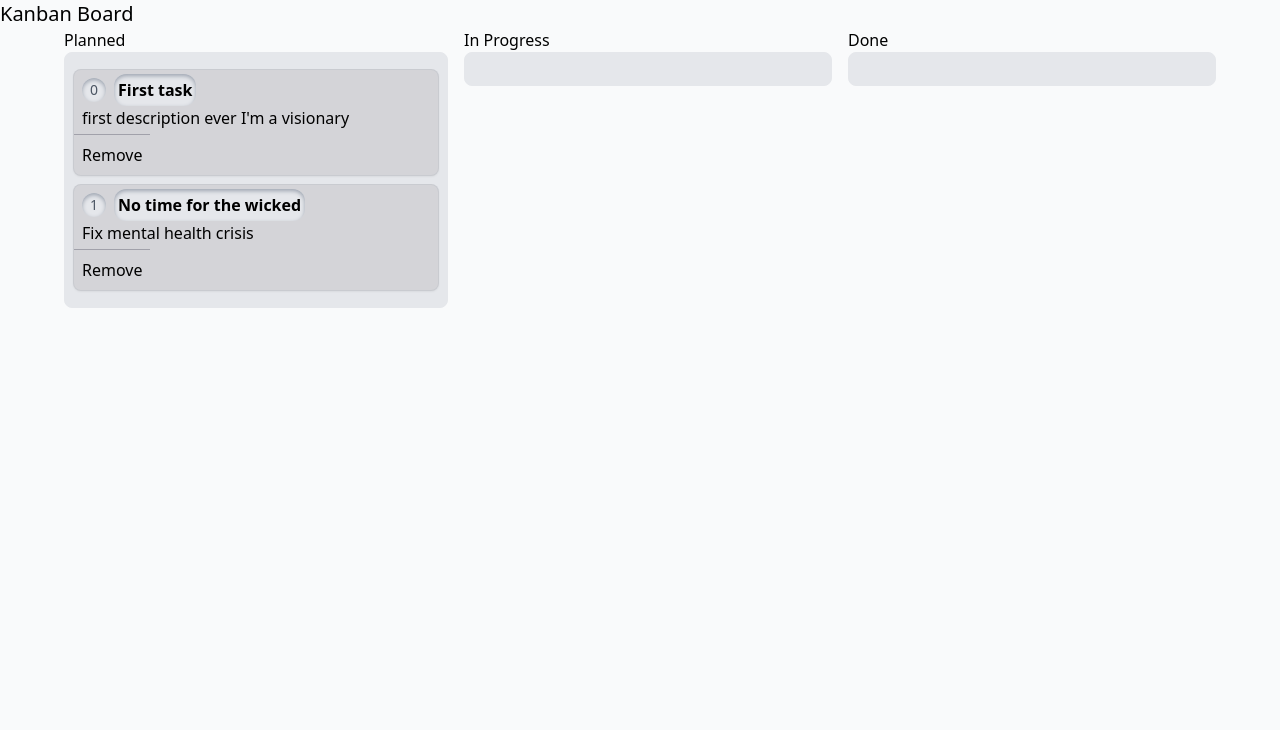
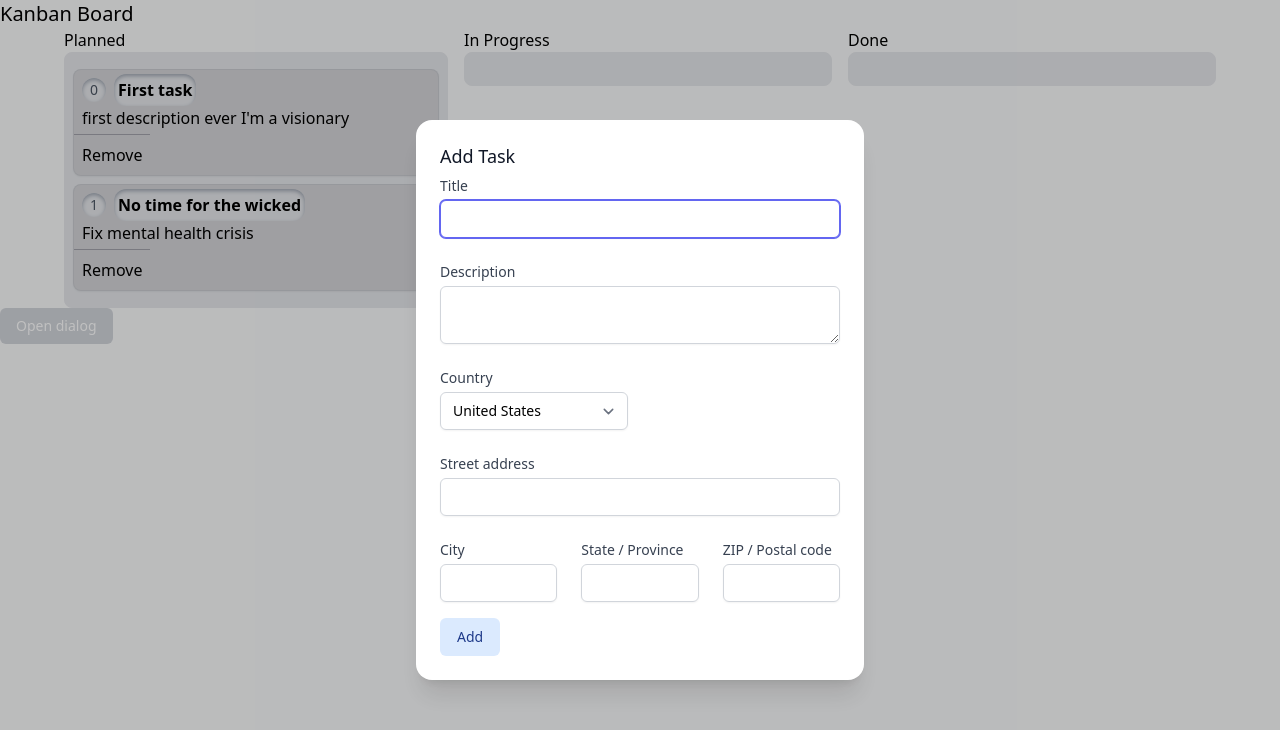
Before and after one commit to vlaier/Kanban-Boards, a Next.js app: page / in a window 1280 px wide. Shown: the top 730 px of the page. Built offline with nearby package versions, Linux system fonts and the light colour scheme.

Commit message:
feat: add popup window with add task form

```diff
--- a/package.json
+++ b/package.json
@@ -18,6 +18,7 @@
   "dependencies": {
     "@dnd-kit/core": "^6.0.7",
     "@dnd-kit/sortable": "^7.0.2",
+    "@headlessui/react": "^1.7.11",
     "@heroicons/react": "^2.0.15",
     "@next/font": "13.1.6",
     "@types/node": "18.13.0",
@@ -29,7 +30,9 @@
     "next": "13.1.6",
     "react": "18.2.0",
     "react-dom": "18.2.0",
-    "typescript": "4.9.5"
+    "react-hook-form": "^7.43.1",
+    "typescript": "4.9.5",
+    "uuid": "^9.0.0"
   },
   "devDependencies": {
     "@commitlint/cli": "^17.4.3",
--- a/src/components/board/card/Task.mocks.ts
+++ b/src/components/board/card/Task.mocks.ts
@@ -3,7 +3,7 @@ const base: KanbanCard = {
   id: '0',
   title: 'First task',
   description: " first description ever I'm a visionary",
-  progress: 'toDo',
+  category: 'toDo',
   blockedTasks: [],
   isPriority: false,
   tags: [],
--- /dev/null
+++ b/src/components/board/form/TaskForm.tsx
@@ -0,0 +1,210 @@
+import { Dialog, Transition } from '@headlessui/react';
+import { Fragment, useState } from 'react';
+import { useForm } from 'react-hook-form';
+import { KanbanCardLite } from '..';
+import { useTasks, useTasksDispatch } from '../BoardContext';
+export const TaskFormModal = () => {
+  const [isOpen, setIsOpen] = useState(true);
+
+  function closeModal() {
+    setIsOpen(false);
+  }
+
+  function openModal() {
+    setIsOpen(true);
+  }
+
+  return (
+    <>
+      <div className="">
+        <button
+          type="button"
+          onClick={openModal}
+          className="rounded-md bg-gray-300 px-4 py-2 text-sm font-medium text-white hover:bg-opacity-30 focus:outline-none focus-visible:ring-2 focus-visible:ring-white focus-visible:ring-opacity-75"
+        >
+          Open dialog
+        </button>
+      </div>
+
+      <Transition appear show={isOpen} as={Fragment}>
+        <Dialog as="div" className="relative z-10" onClose={closeModal}>
+          <Transition.Child
+            as={Fragment}
+            enter="ease-out duration-300"
+            enterFrom="opacity-0"
+            enterTo="opacity-100"
+            leave="ease-in duration-200"
+            leaveFrom="opacity-100"
+            leaveTo="opacity-0"
+          >
+            <div className="fixed inset-0 bg-black bg-opacity-25" />
+          </Transition.Child>
+
+          <div className="fixed inset-0 overflow-y-auto">
+            <div className="flex min-h-full items-center justify-center p-4 text-center">
+              <Transition.Child
+                as={Fragment}
+                enter="ease-out duration-300"
+                enterFrom="opacity-0 scale-95"
+                enterTo="opacity-100 scale-100"
+                leave="ease-in duration-200"
+                leaveFrom="opacity-100 scale-100"
+                leaveTo="opacity-0 scale-95"
+              >
+                <Dialog.Panel className="w-full max-w-md transform overflow-hidden rounded-2xl bg-white p-6 text-left align-middle shadow-xl transition-all">
+                  <Dialog.Title
+                    as="h3"
+                    className="text-lg font-medium leading-6 text-gray-900"
+                  >
+                    Add Task
+                  </Dialog.Title>
+                  <div className="mt-2">
+                    <TaskForm id="test" />
+                  </div>
+
+                  <div className="mt-4">
+                    <button
+                      type="button"
+                      className="inline-flex justify-center rounded-md border border-transparent bg-blue-100 px-4 py-2 text-sm font-medium text-blue-900 hover:bg-blue-200 focus:outline-none focus-visible:ring-2 focus-visible:ring-blue-500 focus-visible:ring-offset-2"
+                      onClick={closeModal}
+                    >
+                      Add
+                    </button>
+                  </div>
+                </Dialog.Panel>
+              </Transition.Child>
+            </div>
+          </div>
+        </Dialog>
+      </Transition>
+    </>
+  );
+};
+
+export const TaskForm: React.FC<{ id: string }> = ({ id }) => {
+  const tasks = useTasks();
+  const dispatch = useTasksDispatch();
+  const {
+    register,
+    setValue,
+    handleSubmit,
+    formState: { errors },
+  } = useForm<KanbanCardLite>();
+  return (
+    <form className="grid grid-cols-6 gap-6">
+      <div className="col-span-6 ">
+        <label
+          htmlFor="title"
+          className="block text-sm font-medium text-gray-700"
+        >
+          Title
+        </label>
+        <input
+          type="text"
+          id="title"
+          autoComplete="given-title"
+          className="mt-1 block w-full rounded-md border-gray-300 shadow-sm focus:border-indigo-500 focus:ring-indigo-500 sm:text-sm"
+          {...register('title')}
+        />
+      </div>
+
+      <div className="col-span-6">
+        <label
+          htmlFor="description"
+          className="block text-sm font-medium text-gray-700"
+        >
+          Description
+        </label>
+        <textarea
+          {...register('description')}
+          id="description"
+          autoComplete="given-description"
+          className="mt-1 block w-full rounded-md border-gray-300 shadow-sm focus:border-indigo-500 focus:ring-indigo-500 sm:text-sm "
+        />
+      </div>
+
+      <div className="col-span-6 sm:col-span-3">
+        <label
+          htmlFor="country"
+          className="block text-sm font-medium text-gray-700"
+        >
+          Country
+        </label>
+        <select
+          id="country"
+          name="country"
+          autoComplete="country-name"
+          className="mt-1 block w-full rounded-md border border-gray-300 bg-white py-2 px-3 shadow-sm focus:border-indigo-500 focus:outline-none focus:ring-indigo-500 sm:text-sm"
+        >
+          <option>United States</option>
+          <option>Canada</option>
+          <option>Mexico</option>
+        </select>
+      </div>
+
+      <div className="col-span-6">
+        <label
+          htmlFor="street-address"
+          className="block text-sm font-medium text-gray-700"
+        >
+          Street address
+        </label>
+        <input
+          type="text"
+          name="street-address"
+          id="street-address"
+          autoComplete="street-address"
+          className="mt-1 block w-full rounded-md border-gray-300 shadow-sm focus:border-indigo-500 focus:ring-indigo-500 sm:text-sm"
+        />
+      </div>
+
+      <div className="col-span-6 sm:col-span-6 lg:col-span-2">
+        <label
+          htmlFor="city"
+          className="block text-sm font-medium text-gray-700"
+        >
+          City
+        </label>
+        <input
+          type="text"
+          name="city"
+          id="city"
+          autoComplete="address-level2"
+          className="mt-1 block w-full rounded-md border-gray-300 shadow-sm focus:border-indigo-500 focus:ring-indigo-500 sm:text-sm"
+        />
+      </div>
+
+      <div className="col-span-6 sm:col-span-3 lg:col-span-2">
+        <label
+          htmlFor="region"
+          className="block text-sm font-medium text-gray-700"
+        >
+          State / Province
+        </label>
+        <input
+          type="text"
+          name="region"
+          id="region"
+          autoComplete="address-level1"
+          className="mt-1 block w-full rounded-md border-gray-300 shadow-sm focus:border-indigo-500 focus:ring-indigo-500 sm:text-sm"
+        />
+      </div>
+
+      <div className="col-span-6 sm:col-span-3 lg:col-span-2">
+        <label
+          htmlFor="postal-code"
+          className="block text-sm font-medium text-gray-700"
+        >
+          ZIP / Postal code
+        </label>
+        <input
+          type="text"
+          name="postal-code"
+          id="postal-code"
+          autoComplete="postal-code"
+          className="mt-1 block w-full rounded-md border-gray-300 shadow-sm focus:border-indigo-500 focus:ring-indigo-500 sm:text-sm"
+        />
+      </div>
+    </form>
+  );
+};
--- a/src/components/board/grid/Board.mocks.ts
+++ b/src/components/board/grid/Board.mocks.ts
@@ -4,7 +4,7 @@ const base: KanbanCard[] = [
     id: '0',
     title: 'First task',
     description: " first description ever I'm a visionary",
-    progress: 'toDo',
+    category: 'toDo',
     blockedTasks: [],
     isPriority: false,
     tags: [],
@@ -14,7 +14,7 @@ const base: KanbanCard[] = [
     id: '1',
     title: 'No time for the wicked',
     description: 'Fix mental health crisis',
-    progress: 'toDo',
+    category: 'toDo',
     blockedTasks: [],
     isPriority: true,
     tags: [
--- a/src/components/board/grid/Board.tsx
+++ b/src/components/board/grid/Board.tsx
@@ -5,12 +5,11 @@ import {
   useSensor,
   useSensors,
 } from '@dnd-kit/core';
-import { KanbanCard } from '..';
 import { useTasksDispatch } from '../BoardContext';
 
 import { Category } from '../section/Category';
 
-const Board: React.FC<KanbanCard[]> = (props) => {
+const Board: React.FC = () => {
   const dispatch = useTasksDispatch();
   const sensors = useSensors(
     useSensor(PointerSensor, {
@@ -19,14 +18,12 @@ const Board: React.FC<KanbanCard[]> = (props) => {
       },
     })
   );
-
   const handleDragEnd: (event: DragEndEvent) => void = ({ active, over }) => {
     if (over && over.data.current) {
       dispatch({
-        type: 'update_progress',
+        type: 'changeCategory',
         id: active.id as string,
-
-        updatedProgress: over.data.current.category,
+        newCategory: over.data.current.category,
       });
     }
   };
--- a/src/components/board/index.d.ts
+++ b/src/components/board/index.d.ts
@@ -1,12 +1,22 @@
 export interface KanbanCard {
   id: string;
   title: string;
-  description: string;
-  timeRequired: number;
-  isPriority: boolean;
-  progress: string;
-  tags: Tag[];
-  blockedTasks: KanbanCard[];
+  description?: string;
+  timeRequired?: number;
+  isPriority?: boolean;
+  category: string;
+  tags?: Tag[];
+  blockedTasks?: KanbanCard[];
+  due?: Date;
+}
+export interface KanbanCardLite {
+  title: string;
+  description?: string;
+  timeRequired?: number;
+  isPriority?: boolean;
+  category: string;
+  tags?: Tag[];
+  blockedTasks?: KanbanCard[];
   due?: Date;
 }
 interface Tag {
@@ -14,6 +24,6 @@ interface Tag {
   name: string;
 }
 type TaskAction =
-  | { type: 'add'; task: KanbanCard }
-  | { type: 'update_progress'; id: KanbanCard['id']; updatedProgress: string }
+  | { type: 'add'; task: KanbanCardLite }
+  | { type: 'changeCategory'; id: KanbanCard['id']; newCategory: string }
   | { type: 'remove'; id: KanbanCard['id'] };
--- a/src/components/board/section/Category.tsx
+++ b/src/components/board/section/Category.tsx
@@ -6,7 +6,7 @@ export const Category: React.FC<{ id: string; category: string }> = (props) => {
   const tasks = useTasks();
   const { id, category } = { ...props };
   const categoryTasks = tasks.filter((task) => {
-    return task.progress === category;
+    return task.category === category;
   });
   const tasksElements = categoryTasks.map((task) => {
     return <TaskCard task={task} key={task.id} />;
--- a/src/lib/functions.ts
+++ b/src/lib/functions.ts
@@ -5,17 +5,23 @@ export const tasksReducer = (
   action: TaskAction
 ): KanbanCard[] => {
   switch (action.type) {
-    case 'update_progress': {
+    case 'changeCategory': {
       const updatedTasks = tasks.map((task) => {
         if (task.id === action.id) {
-          return { ...task, progress: action.updatedProgress };
+          console.log(task);
+          return { ...task, category: action.newCategory };
         }
         return { ...task };
       });
       return updatedTasks;
     }
     case 'add': {
-      return [...tasks, action.task];
+      const uuid: () => string = require('uuid');
+      const newTask = {
+        ...action.task,
+        id: uuid(),
+      };
+      return [...tasks, newTask];
     }
     case 'remove': {
       const filtredTasks = tasks.filter((task) => task.id !== action.id);
--- a/src/pages/index.tsx
+++ b/src/pages/index.tsx
@@ -1,4 +1,5 @@
 import { BoardContextProvider } from '@/components/board/BoardContext';
+import { TaskFormModal } from '@/components/board/form/TaskForm';
 import Board from '@/components/board/grid/Board';
 import { mockBasicBoardProps } from '@/components/board/grid/Board.mocks';
 import Head from 'next/head';
@@ -15,7 +16,8 @@ export default function Home() {
       <main className="min-h-screen bg-gray-50 dark:bg-slate-700 ">
         <h1 className="text-xl">Kanban Board</h1>
         <BoardContextProvider initialTasks={mockBasicBoardProps.base}>
-          <Board {...mockBasicBoardProps.base} />
+          <Board />
+          <TaskFormModal />
         </BoardContextProvider>
       </main>
     </>
```
Also changed, not shown: 1 other file (tests, documents, lock files or other folders).
